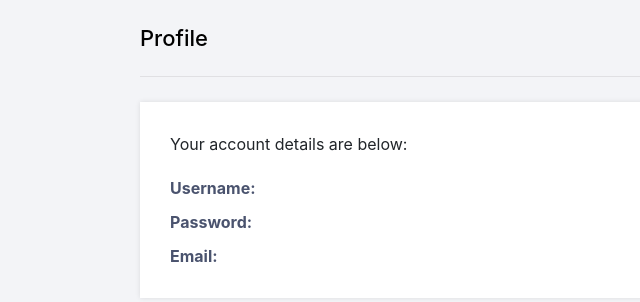
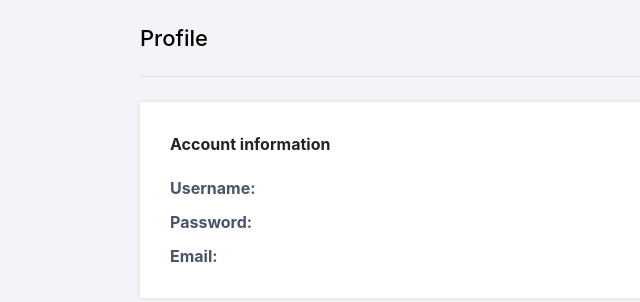
Before and after one commit to Sema-1054531/werkplaats-2-mvc, a Python web app: template templates/profile.html in a window 1280 px wide. Shown: the part 60-362 px from the top of the page, without its empty margins (0-640 px from the left). Run offline with Jinja, Linux system fonts and the light colour scheme; the template is opened without the code that fills it, so the values that code supplies are empty; some libraries are stand-ins or nearby versions.

Commit message:
Update profile.html

```diff
--- a/templates/profile.html
+++ b/templates/profile.html
@@ -5,7 +5,7 @@
 {% block content %}
 <h2>Profile</h2>
 <div>
-    <p>Your account details are below:</p>
+    <p><b>Account information</b></p>
     <table>
         <tr>
             <td>Username:</td>
```
